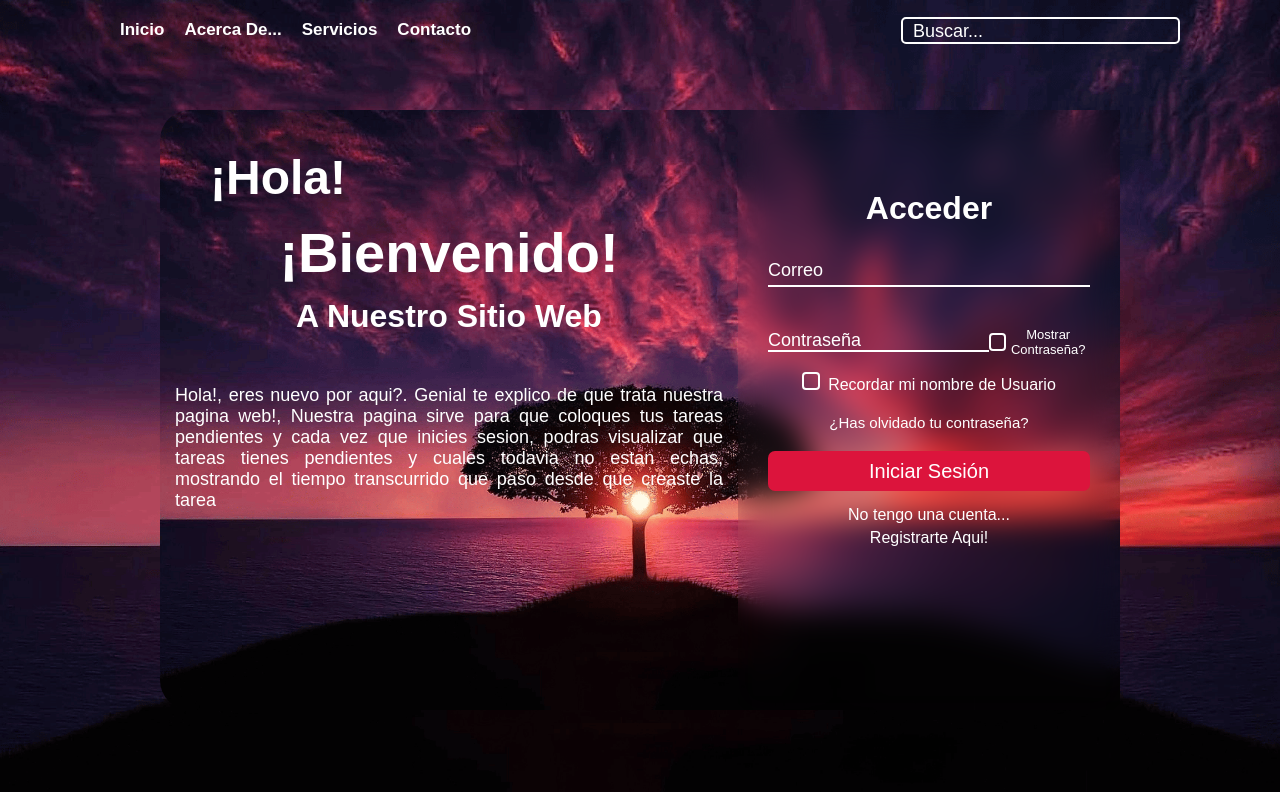
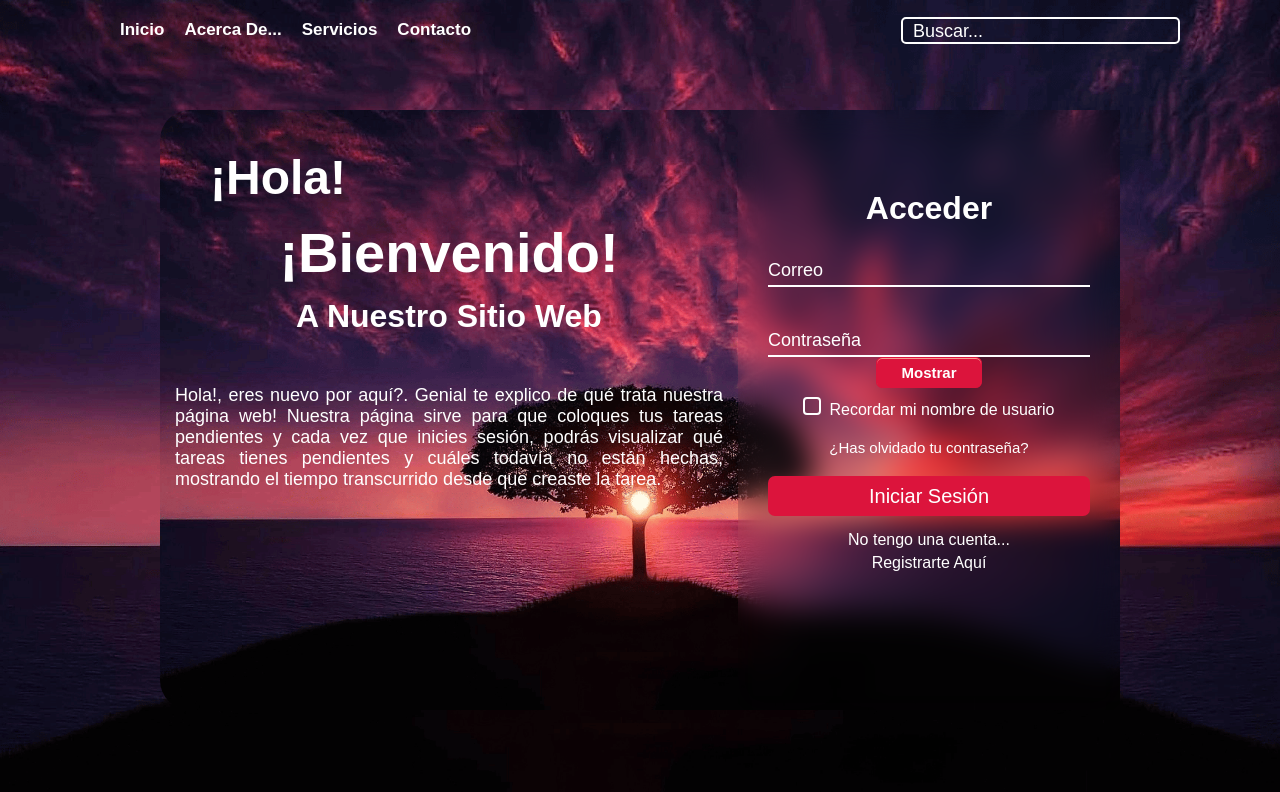
Before and after one commit to Anitach5h/trabajo-grupal, a React (Create React App) app: page / in a window 1280 px wide. Shown: the top 792 px of the page. Built offline with nearby package versions, Linux system fonts and the light colour scheme.

Commit message:
ADD: Agregar nueva funcionalidad de inicio de sesión

```diff
--- a/package.json
+++ b/package.json
@@ -6,6 +6,7 @@
     "@testing-library/jest-dom": "^5.17.0",
     "@testing-library/react": "^13.4.0",
     "@testing-library/user-event": "^13.5.0",
+    "font-awesome": "^4.7.0",
     "react": "^18.2.0",
     "react-dom": "^18.2.0",
     "react-router-dom": "^6.15.0",
--- a/src/App.js
+++ b/src/App.js
@@ -8,11 +8,11 @@ import { Routes, Route } from 'react-router-dom';
 export function App() {
   return (
       <div>
-        <Routes>
-          <Route path="/" element={<Login />} />
-          <Route path="/contraseña-olvidada" element={<ContraseñaOlvidada />} />
-          <Route path="/sesion-iniciada" element={<Benja />} />
-        </Routes>
-      </div>
+       <Routes>
+  <Route path="/" element={<Login />} />
+  <Route path="/contraseña-olvidada" element={<ContraseñaOlvidada />} />
+  <Route path="/benja" element={<Benja />} />
+  </Routes>
+    </div>
   )
 }
--- a/src/componentes/ContraseñaOlvidada.jsx
+++ b/src/componentes/ContraseñaOlvidada.jsx
@@ -24,7 +24,7 @@ function ContraseñaOlvidada() {
           <a href="/" className="Logo1">¡Hola!</a>
           <h2>¿Has olvidado tu Contraseña?</h2>
           <h3>No te preocupes, Aqui vas a Poder Recuperar Tu Contraseña!</h3>
-          <p>Si no tenes acceso al correo con el que te registraste o otro tipo de problema con el acceso a tu correo. Contactate con el Soporte de Nuestra Pagina Web </p>
+          <p>Si no tenes acceso al correo con el que te registraste u otro tipo de problema con el acceso a tu correo, contactate con el Soporte de Nuestra Pagina Web </p>
         </div>
         <div className="recuperar">
           <h2>Recuperar Contraseña</h2>
--- a/src/componentes/Login.jsx
+++ b/src/componentes/Login.jsx
@@ -1,10 +1,30 @@
-import React from 'react';
+import React, { useState } from 'react';
 import "../hojas-de-estilos/Login.css";
-import MostrarOcultar from "./Mostrar-Ocultar";
-import { Link } from 'react-router-dom';
+//import MostrarOcultar from "./Mostrar-Ocultar";
+import { Link, useNavigate } from 'react-router-dom';
 
+function Login() {
+  const [correo, setCorreo] = useState('');
+  const [contraseña, setContraseña] = useState('');
+  const [mostrarContraseña, setMostrarContraseña] = useState(false); // Nuevo estado para mostrar/ocultar contraseña
+  const navigate = useNavigate();
 
-function Login(handleClick) {
+  const handleLoginClick = () => {
+    console.log('Correo:', correo);
+    console.log('Contraseña:', contraseña);
+
+    if (correo === 'admin' && contraseña === 'admin') {
+      navigate('/benja'); // Redirige al usuario a la ruta '/benja'
+    } else {
+      alert('Inicio de sesión fallido. Verifica tus credenciales.');
+    }
+  }
+
+  // Función para mostrar/ocultar contraseña
+  const toggleMostrarContraseña = () => {
+    setMostrarContraseña(!mostrarContraseña);
+  }
+
   return (
     <div>
       <header className="encabezado">
@@ -25,29 +45,43 @@ function Login(handleClick) {
           <a href="/" className="Logo">¡Hola!</a>
           <h2>¡Bienvenido!</h2>
           <h3>A Nuestro Sitio Web</h3>
-          <p>Hola!, eres nuevo por aqui?. Genial te explico de que trata nuestra pagina web!, Nuestra
-            pagina sirve para que coloques tus tareas pendientes y cada vez que inicies sesion, podras
-            visualizar que tareas tienes pendientes y cuales todavia no estan echas, mostrando el tiempo
-            transcurrido que paso desde que creaste la tarea</p>
+          <p>Hola!, eres nuevo por aquí?. Genial te explico de qué trata nuestra página web! Nuestra
+            página sirve para que coloques tus tareas pendientes y cada vez que inicies sesión, podrás
+            visualizar qué tareas tienes pendientes y cuáles todavía no están hechas, mostrando el tiempo
+            transcurrido desde que creaste la tarea.</p>
         </div>
         <div className="loguearse">
           <h2>Acceder</h2>
           <div className="entrada">
-            <input type="text" className="input1" placeholder="Correo" required />
+            <input type="text" className="input1" placeholder="Correo" required onChange={(e) => setCorreo(e.target.value)} />
           </div>
-          <MostrarOcultar />
+
+          <div className="entrada">
+            <input
+              type={mostrarContraseña ? 'text' : 'password'}
+              className="input1"
+              placeholder="Contraseña"
+              required
+              value={contraseña}
+              onChange={(e) => setContraseña(e.target.value)}
+            />
+            <div onClick={toggleMostrarContraseña} className="show">
+            {mostrarContraseña ? "Ocultar" : "Mostrar"}
+            </div>
+          </div>
+
           <div className="controlar">
-            <label><input type="checkbox" />Recordar mi nombre de Usuario</label>
+            <label><input type="checkbox" />Recordar mi nombre de usuario</label>
           </div>
           <div className='pregunta'>
-            <Link to="./contraseña-olvidada">¿Has olvidado tu contraseña?</Link>
+            <Link to="/contraseña-olvidada">¿Has olvidado tu contraseña?</Link>
           </div>
           <div className="boton">
-            <button className="btn" onClick={handleClick}>Iniciar Sesión</button>
+            <button className="btn" onClick={handleLoginClick}>Iniciar Sesión</button>
           </div>
           <div className="registrate">
             <p>No tengo una cuenta...</p>
-            <a href="/">Registrarte Aqui!</a>
+            <Link to="/registro">Registrarte Aquí</Link>
           </div>
         </div>
       </section>
--- a/src/hojas-de-estilos/Login.css
+++ b/src/hojas-de-estilos/Login.css
@@ -1,3 +1,7 @@
+
+@import "~font-awesome/css/font-awesome.min.css";
+
+
 .encabezado {
   position: fixed;
   width: 100%;
@@ -264,3 +268,27 @@ EFECTO MAQUINA DE ESCRIBIR NO QUEDA BIEN, QUEDA BIEN SI ES UN TEXTO CORTO
 .registrate a:hover {
   text-decoration: underline;
 }
+.show {
+	box-shadow:inset 0px 1px 0px 0px #f5978e;
+	background:linear-gradient(to bottom, crimson 5%, crimson 100%);
+	background-color:crimson;
+	border-radius:6px;
+	border:1px solid crimson;
+	display:inline-block;
+	cursor:pointer;
+	color:#ffffff;
+	font-family:Arial;
+	font-size:15px;
+	font-weight:bold;
+	padding:6px 24px;
+	text-decoration:none;
+	text-shadow:0px 1px 0px crimson;
+}
+.show:hover {
+	background:linear-gradient(to bottom, #c62d1f 5%, #f24537 100%);
+	background-color:crimson;
+}
+.show:active {
+	position:relative;
+	top:1px;
+}
```
Also changed, not shown: 1 other file (tests, documents, lock files or other folders).
